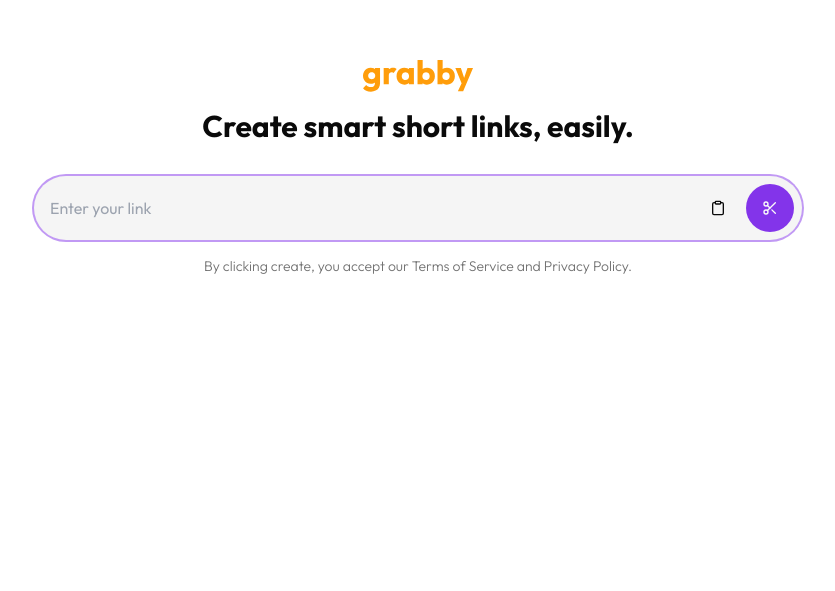
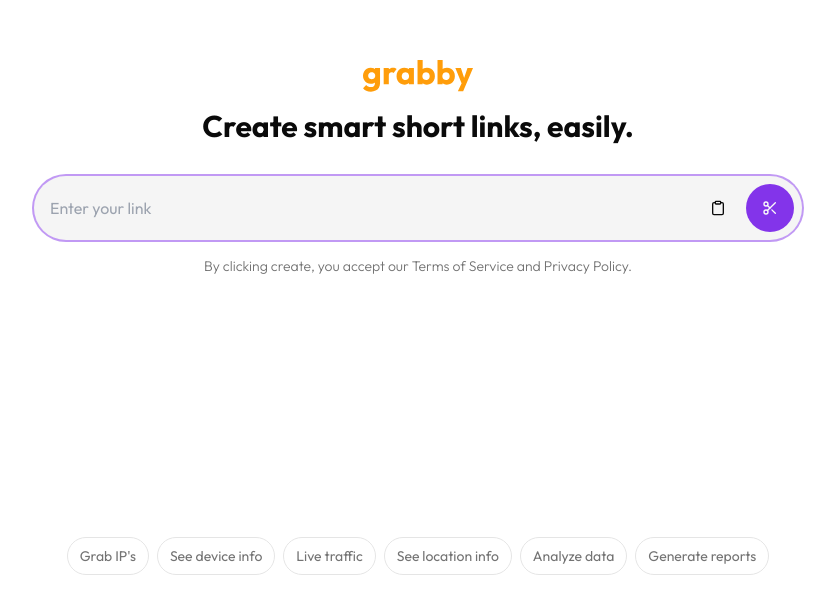
Before and after one commit to by-aw/grabby, a Next.js app: page / in a window 1280 px wide. Shown: the part 209-800 px from the top of the page, without its empty margins (222-1057 px from the left). Built offline with nearby package versions, Linux system fonts and the light colour scheme.

Commit message:
Add animations

```diff
--- a/app/globals.css
+++ b/app/globals.css
@@ -120,7 +120,7 @@
   }
 }
 
-@keyframes pulse {
+@keyframes ping {
   0% {
     transform: scale(1);
     opacity: 0;
@@ -139,11 +139,46 @@
   }
 }
 
+@keyframes fadeInUp {
+  0% {
+    opacity: 0;
+    transform: translateY(20px);
+  }
+  100% {
+    opacity: 1;
+    transform: translateY(0);
+  }
+}
+
 .shake-animation {
   animation: shake 0.5s cubic-bezier(0.36, 0.07, 0.19, 0.97) both;
 }
 
-.traffic-empty_svg__pulse-animation {
-  animation: pulse 2s linear infinite;
+.traffic-empty_svg__ping-animation {
+  animation: ping 2s linear infinite;
   transform-origin: center;
 }
+
+.feature-item {
+  opacity: 0;
+  animation: fadeInUp 0.5s cubic-bezier(0.68, -0.55, 0.27, 1.55) forwards;
+}
+
+.feature-item:nth-child(1) {
+  animation-delay: 0.1s;
+}
+.feature-item:nth-child(2) {
+  animation-delay: 0.2s;
+}
+.feature-item:nth-child(3) {
+  animation-delay: 0.3s;
+}
+.feature-item:nth-child(4) {
+  animation-delay: 0.4s;
+}
+.feature-item:nth-child(5) {
+  animation-delay: 0.5s;
+}
+.feature-item:nth-child(6) {
+  animation-delay: 0.6s;
+}
--- a/components/home/Chip.tsx
+++ b/components/home/Chip.tsx
@@ -1,7 +1,7 @@
-import React from 'react'
-
 export default function Chip({ text }: { text: string }) {
   return (
-    <div className="p-2 px-3 border border-border rounded-full text-sm">{text}</div>
+    <div className="feature-item p-2 px-3 border border-border rounded-full text-sm">
+      {text}
+    </div>
   );
 }
--- a/components/home/Features.tsx
+++ b/components/home/Features.tsx
@@ -1,8 +1,10 @@
+"use client";
+
 import Chip from "./Chip";
 
 export default function Features() {
   return (
-    <footer className="flex flex-wrap justify-center gap-2 mt-auto pb-4 w-full text-muted-foreground">
+    <footer className="flex flex-wrap justify-center gap-2 mt-auto py-4 w-full text-muted-foreground overflow-hidden">
       <Chip text="Grab IP's" />
       <Chip text="See device info" />
       <Chip text="Live traffic" />
--- a/components/home/Footer.tsx
+++ b/components/home/Footer.tsx
@@ -1,18 +1,13 @@
 "use client";
 
 import useLocalStorage from "@/hooks/useLocalStorage";
-import { useEffect, useState } from "react";
+import { useState } from "react";
 import Features from "./Features";
 import UserLinks from "./UserLinks";
 
 export default function Footer() {
-  const [savedLinks] = useLocalStorage<string[]>("links", ["loading"]);
+  const [savedLinks] = useLocalStorage<string[]>("links", []);
   const [mounted, setMounted] = useState(false);
-  useEffect(() => {
-    setMounted(true);
-  }, []);
-  if (!mounted) {
-    return <></>;
-  }
-  return <>{savedLinks.length > 0 ? <UserLinks /> : <Features />}</>;
+
+  return <>{savedLinks.length <= 0 ? <Features /> : <UserLinks />}</>;
 }
--- a/components/home/UserLinks.tsx
+++ b/components/home/UserLinks.tsx
@@ -36,14 +36,20 @@ export default function UserLinks() {
     }
   }, [savedLinks]);
 
-  if (savedLinks.length <= 0) return null;
-  if (isLoading) return <></>;
   return (
-    <section className="grid grid-cols-1 md:grid-cols-2 lg:grid-cols-3 gap-2 w-full pb-4 h-max mt-auto">
+    <section className="fade-in-0 animate-in grid grid-cols-1 md:grid-cols-2 lg:grid-cols-3 gap-2 w-full pb-4 h-max mt-auto">
       <h2 className="text-xl font-bold mt-4 mb-2 col-span-1 md:col-span-2 lg:col-span-3 sticky top-0">
         Your links
       </h2>
-      {savedLinks.map((link) => (
+      {savedLinks.length <= 0 || isLoading
+        ? Array.from({ length: 3 }).map((_, index) => (
+            <div className="flex flex-col rounded-2xl border border-border p-3 hover:bg-secondary transition-colors overflow-hidden">
+              <div className="h-6 w-16 bg-muted animate-pulse rounded-full"></div>
+              <div className="h-4 my-2 w-32 bg-muted animate-pulse rounded-full mb-3"></div>
+              <div className="h-6 w-10 bg-muted animate-pulse rounded-full"></div>
+            </div>
+          ))
+        : savedLinks.map((link) => (
             <Link
               key={`${link}`}
               href={`/edit/${links?.[link]?.editUrl}`}
```
Also changed, not shown: app/assets/illustrations/traffic-empty.svg. Lines whose indentation alone changed are shown as unchanged.
